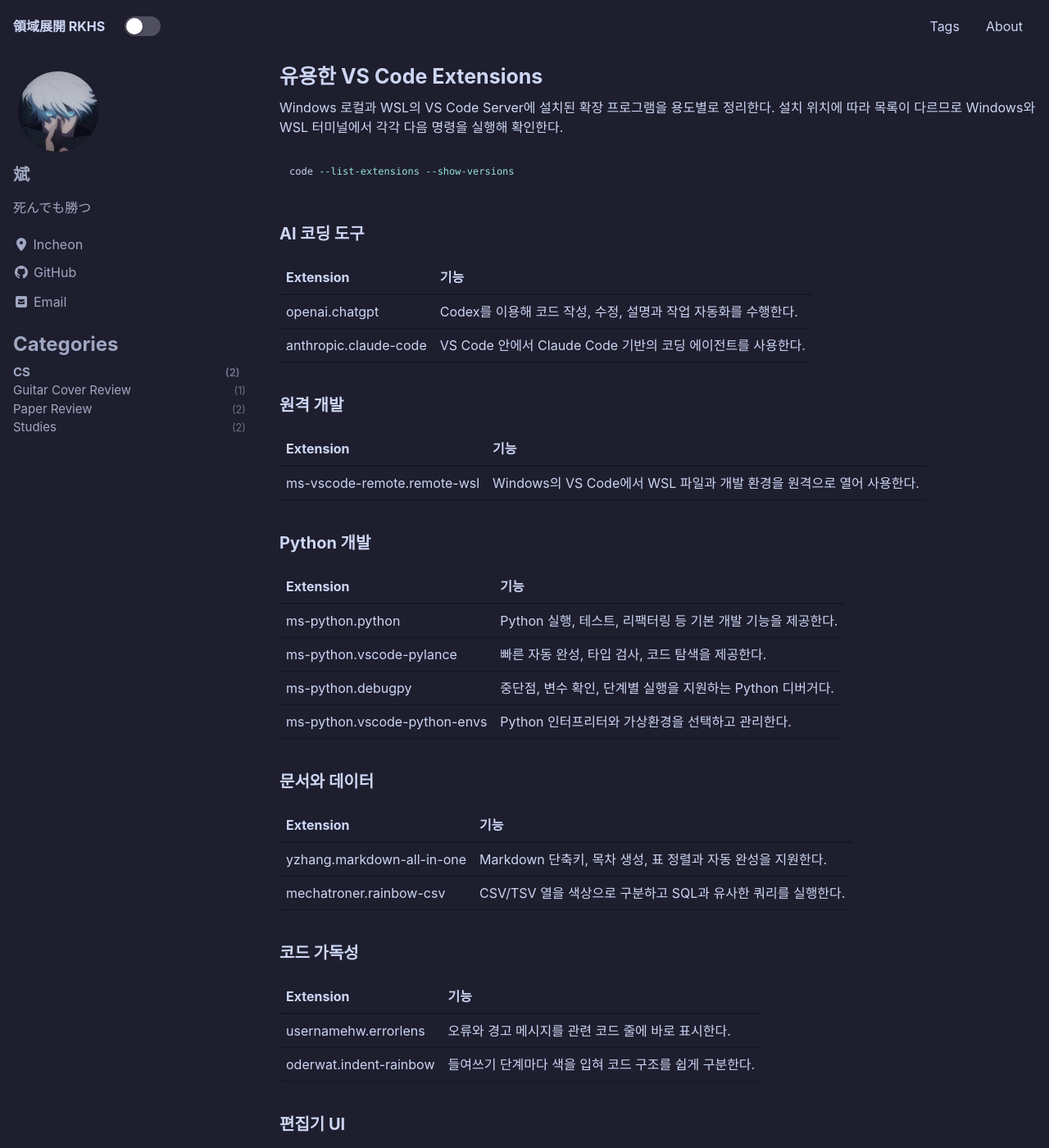
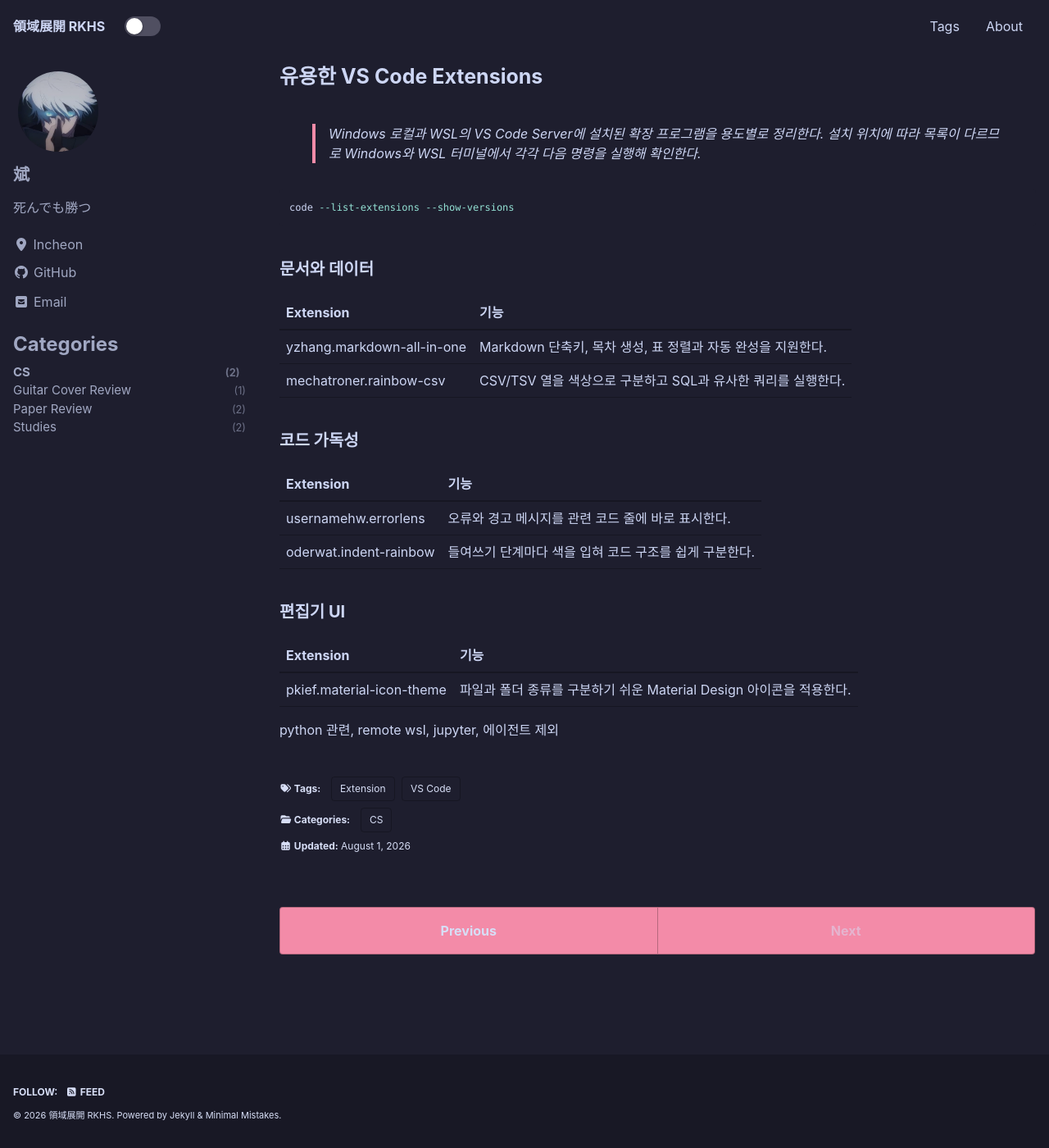
Before and after one commit to ml-bean/ml-bean.github.io, a Jekyll site: the page built from _posts/CS/2026-08-01-Useful-VS-Code-Extensions.md, in a window 1280 px wide and 1400 px high. Shown: the whole window at 82% size. Built offline with Jekyll 4.4.1, drawn with Linux system fonts in a browser that asks for light colours; cached includes are drawn as plain includes.

Commit message:
Update VS Code extensions

````diff
--- a/_posts/CS/2026-08-01-Useful-VS-Code-Extensions.md
+++ b/_posts/CS/2026-08-01-Useful-VS-Code-Extensions.md
@@ -15,34 +15,12 @@ classes: wide
 }
 </style>
 
-Windows 로컬과 WSL의 VS Code Server에 설치된 확장 프로그램을 용도별로 정리한다.
-설치 위치에 따라 목록이 다르므로 Windows와 WSL 터미널에서 각각 다음 명령을 실행해 확인한다.
+> Windows 로컬과 WSL의 VS Code Server에 설치된 확장 프로그램을 용도별로 정리한다.
+> 설치 위치에 따라 목록이 다르므로 Windows와 WSL 터미널에서 각각 다음 명령을 실행해 확인한다.
 
 ```bash
 code --list-extensions --show-versions
 ```
-
-## AI 코딩 도구
-
-| Extension | 기능 |
-| --- | --- |
-| openai.chatgpt | Codex를 이용해 코드 작성, 수정, 설명과 작업 자동화를 수행한다. |
-| anthropic.claude-code | VS Code 안에서 Claude Code 기반의 코딩 에이전트를 사용한다. |
-
-## 원격 개발
-
-| Extension | 기능 |
-| --- | --- |
-| ms-vscode-remote.remote-wsl | Windows의 VS Code에서 WSL 파일과 개발 환경을 원격으로 열어 사용한다. |
-
-## Python 개발
-
-| Extension | 기능 |
-| --- | --- |
-| ms-python.python | Python 실행, 테스트, 리팩터링 등 기본 개발 기능을 제공한다. |
-| ms-python.vscode-pylance | 빠른 자동 완성, 타입 검사, 코드 탐색을 제공한다. |
-| ms-python.debugpy | 중단점, 변수 확인, 단계별 실행을 지원하는 Python 디버거다. |
-| ms-python.vscode-python-envs | Python 인터프리터와 가상환경을 선택하고 관리한다. |
 
 ## 문서와 데이터
 
@@ -63,3 +41,5 @@ code --list-extensions --show-versions
 | Extension | 기능 |
 | --- | --- |
 | pkief.material-icon-theme | 파일과 폴더 종류를 구분하기 쉬운 Material Design 아이콘을 적용한다. |
+
+python 관련, remote wsl, jupyter, 에이전트 제외
````
